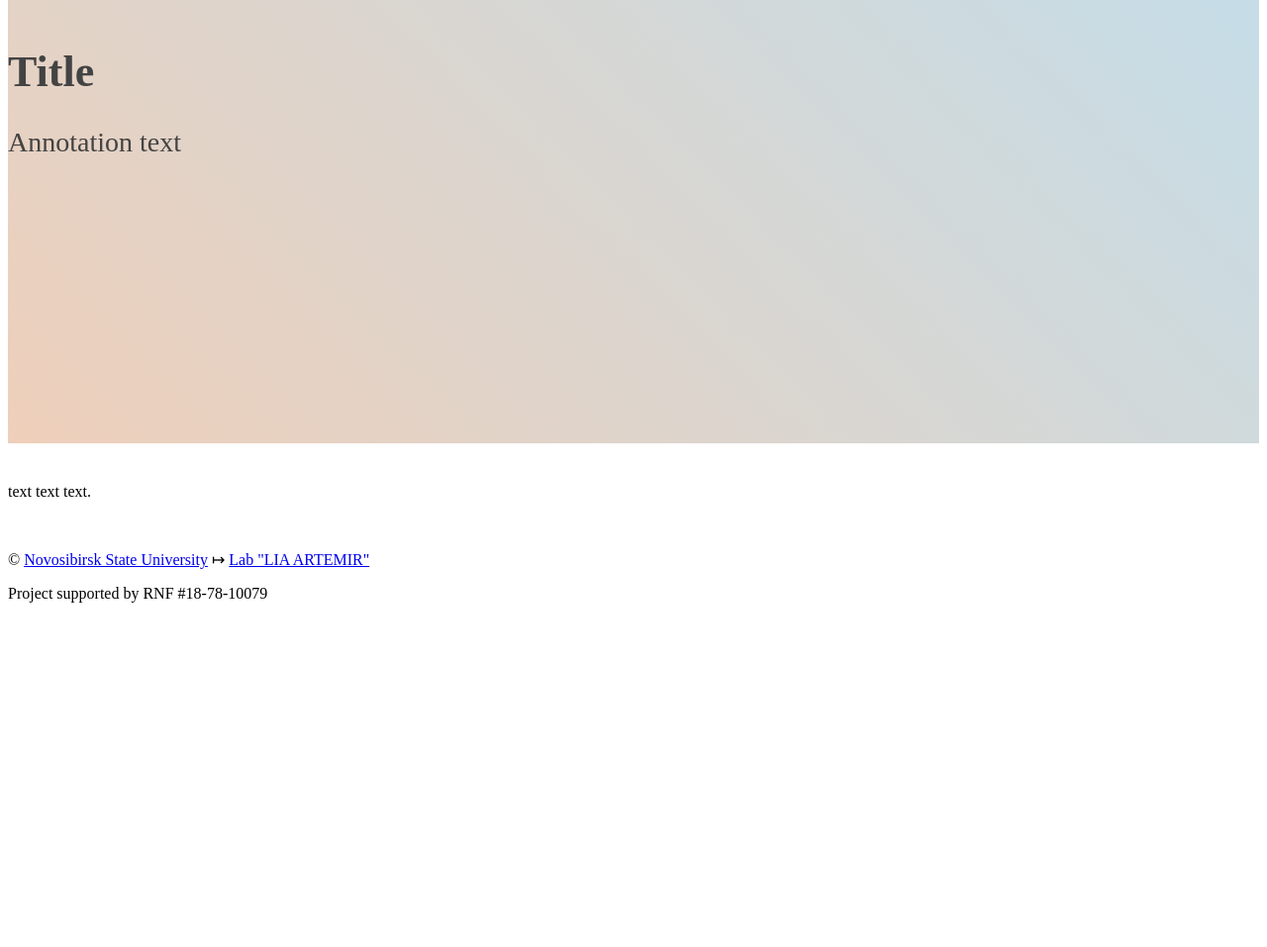
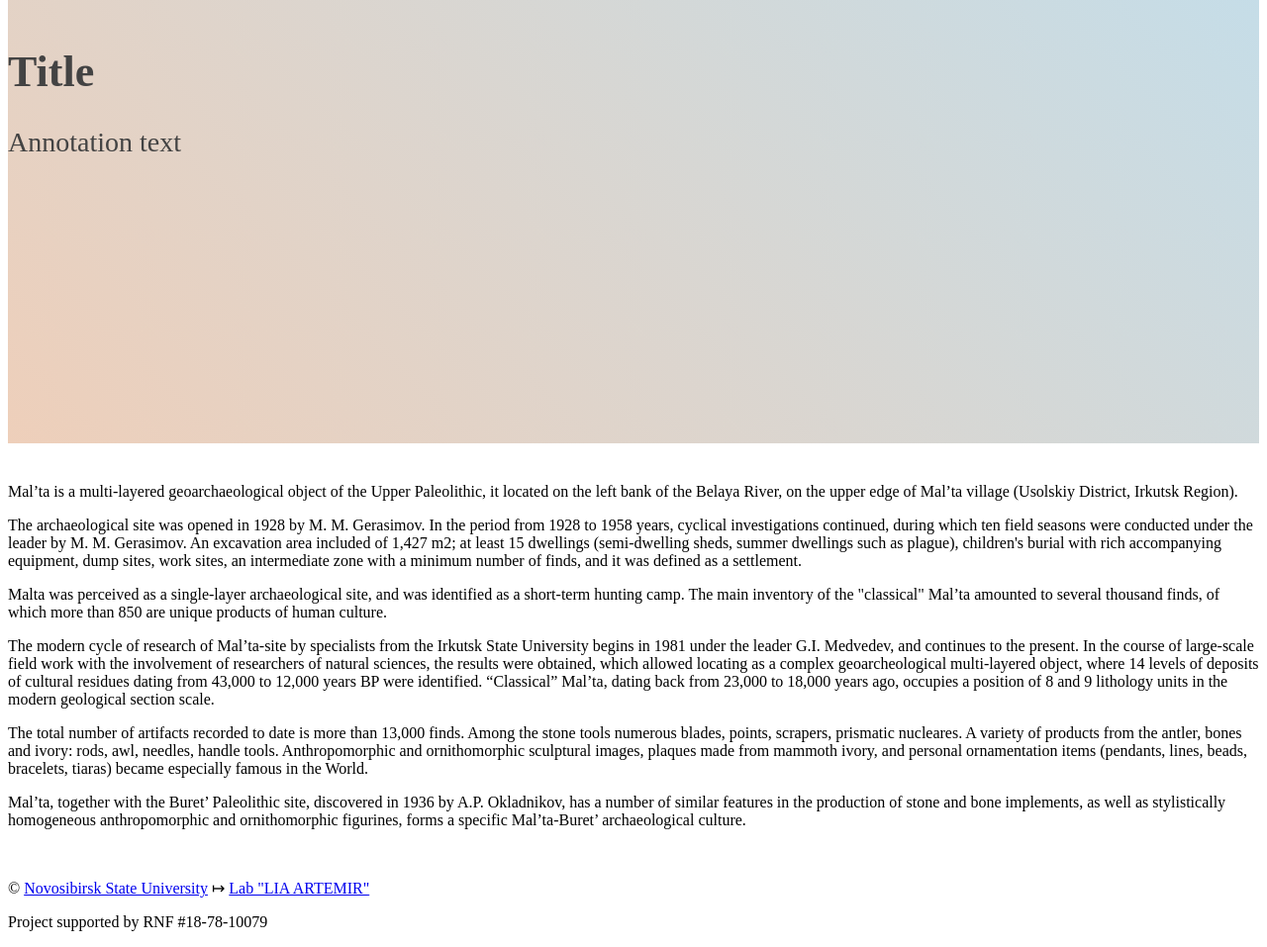
Before and after one commit to vladislav-kazakov/malta, a Yii app: template frontend/views/site/index.php in a window 1280 px wide. Shown: the whole page at 99% size. Before the commit the page ends 609 px from the top, so only its background shows below. Run offline with PHP 8.4 and a stand-in for Yii, Linux system fonts and the light colour scheme; the template is opened without the code that fills it, so the values that code supplies are empty; some libraries are stand-ins or nearby versions.

Commit message:
text home

```diff
--- a/frontend/views/site/index.php
+++ b/frontend/views/site/index.php
@@ -13,7 +13,22 @@ $this->title = Yii::$app->name;
 <div class="row">
     <div class="col-xs-12">
         <p>
-            <?= Yii::t('home', 'text text text.') ?>
+            <?= Yii::t('home', 'Mal’ta is a multi-layered geoarchaeological object of the Upper Paleolithic, it located on the left bank of the Belaya River, on the upper edge of Mal’ta village (Usolskiy District, Irkutsk Region).') ?>
+        </p>
+        <p>
+            <?= Yii::t('home', 'The archaeological site was opened in 1928 by M. M. Gerasimov. In the period from 1928 to 1958 years, cyclical investigations continued, during which ten field seasons were conducted under the leader by M. M. Gerasimov. An excavation area included of 1,427 m2; at least 15 dwellings (semi-dwelling sheds, summer dwellings such as plague), children\'s burial with rich accompanying equipment, dump sites, work sites, an intermediate zone with a minimum number of finds, and it was defined as a settlement.') ?>
+        </p>
+        <p>
+            <?= Yii::t('home', 'Malta was perceived as a single-layer archaeological site, and was identified as a short-term hunting camp. The main inventory of the "classical" Mal’ta amounted to several thousand finds, of which more than 850 are unique products of human culture.') ?>
+        </p>
+        <p>
+            <?= Yii::t('home', 'The modern cycle of research of Mal’ta-site by specialists from the Irkutsk State University begins in 1981 under the leader G.I. Medvedev, and continues to the present. In the course of large-scale field work with the involvement of researchers of natural sciences, the results were obtained, which allowed locating as a complex geoarcheological multi-layered object, where 14 levels of deposits of cultural residues dating from 43,000 to 12,000 years BP were identified. “Classical” Mal’ta, dating back from 23,000 to 18,000 years ago, occupies a position of 8 and 9 lithology units in the modern geological section scale.') ?>
+        </p>
+        <p>
+            <?= Yii::t('home', 'The total number of artifacts recorded to date is more than 13,000 finds. Among the stone tools numerous blades, points, scrapers, prismatic nucleares. A variety of products from the antler, bones and ivory: rods, awl, needles, handle tools. Anthropomorphic and ornithomorphic sculptural images, plaques made from mammoth ivory, and personal ornamentation items (pendants, lines, beads, bracelets, tiaras) became especially famous in the World.') ?>
+        </p>
+        <p>
+            <?= Yii::t('home', 'Mal’ta, together with the Buret’ Paleolithic site, discovered in 1936 by A.P. Okladnikov, has a number of similar features in the production of stone and bone implements, as well as stylistically homogeneous anthropomorphic and ornithomorphic figurines, forms a specific Mal’ta-Buret’ archaeological culture.') ?>
         </p>
     </div>
 
```
Also changed, not shown: frontend/messages/ru/home.php (+7 -11 lines).
